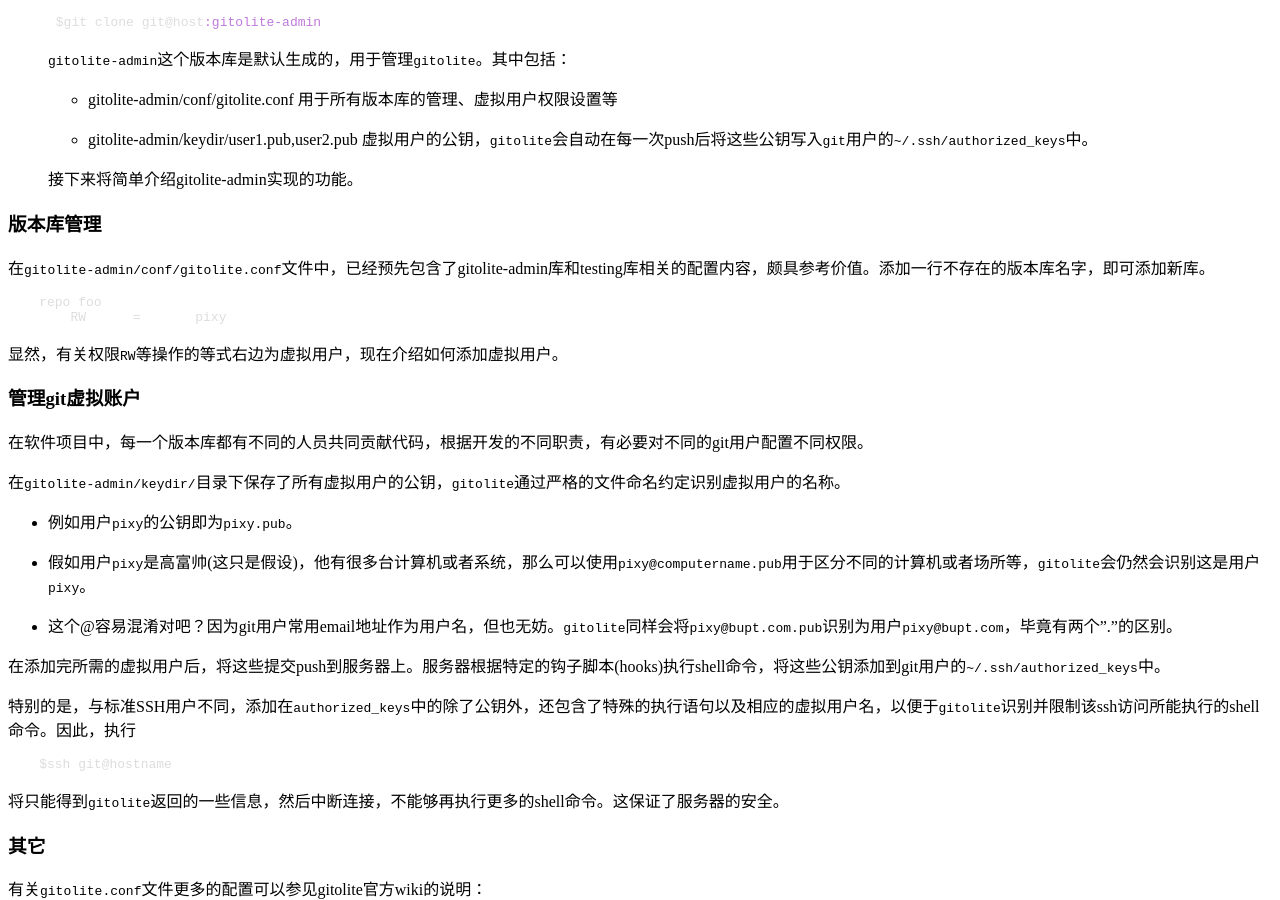
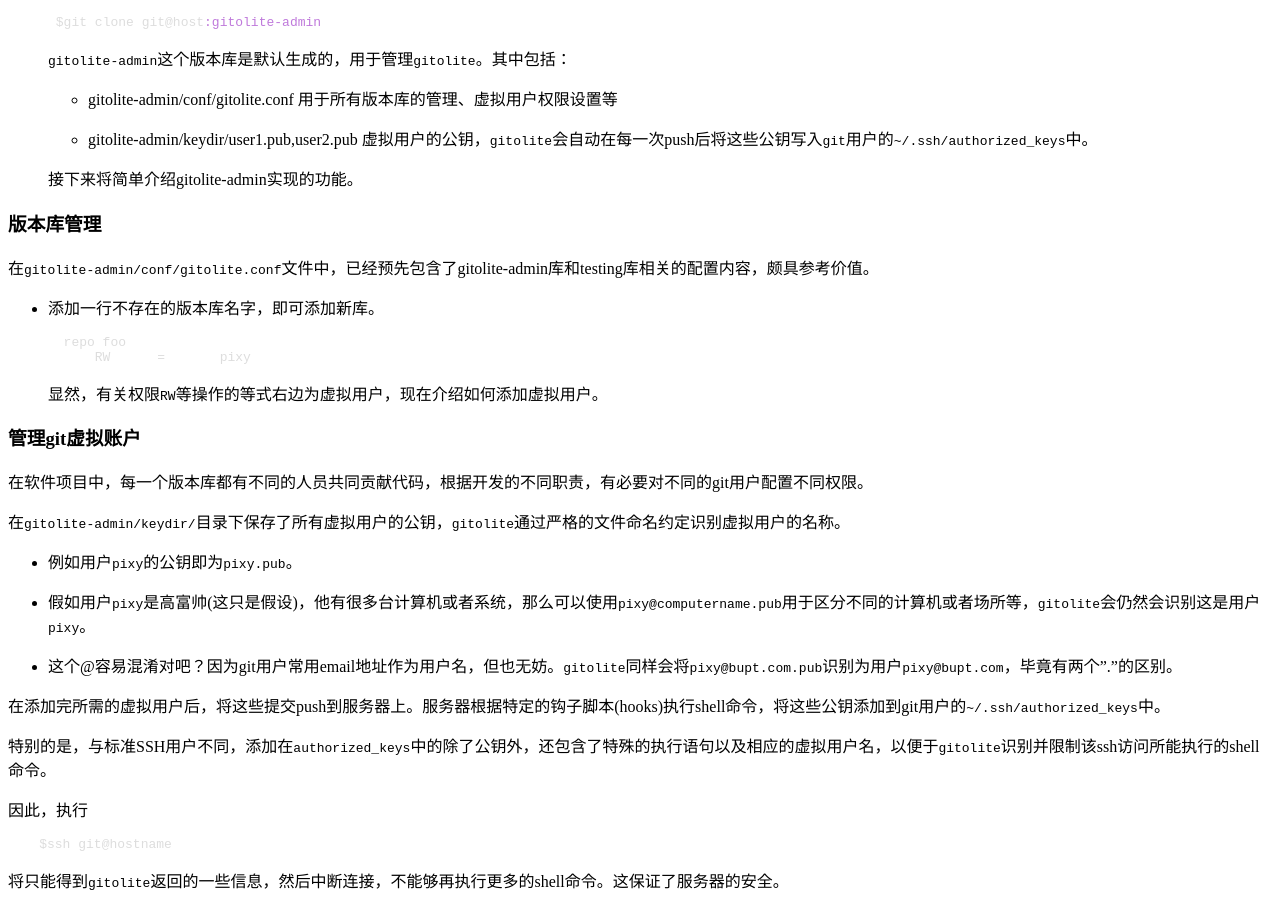
Before and after one commit to pixystone/pixystone.github.com, a Jekyll site: the page built from _posts/2013-01-12-git-server-configure-based-on-gitolite.md, in a window 1280 px wide and 900 px high, scrolled down 1355 px. Built offline with Jekyll 4.4.1, drawn with Linux system fonts in a browser that asks for light colours.

Commit message:
Modify some appearance

```diff
--- a/_posts/2013-01-12-git-server-configure-based-on-gitolite.md
+++ b/_posts/2013-01-12-git-server-configure-based-on-gitolite.md
@@ -66,12 +66,14 @@ tags: [git,gitolite,ssh]
 
 ### 版本库管理
 
-在`gitolite-admin/conf/gitolite.conf`文件中，已经预先包含了gitolite-admin库和testing库相关的配置内容，颇具参考价值。添加一行不存在的版本库名字，即可添加新库。
+在`gitolite-admin/conf/gitolite.conf`文件中，已经预先包含了gitolite-admin库和testing库相关的配置内容，颇具参考价值。
+
+- 添加一行不存在的版本库名字，即可添加新库。
 
         repo foo
             RW      =       pixy
 
-显然，有关权限`RW`等操作的等式右边为虚拟用户，现在介绍如何添加虚拟用户。
+    显然，有关权限`RW`等操作的等式右边为虚拟用户，现在介绍如何添加虚拟用户。
 
 ### 管理git虚拟账户
 
@@ -87,7 +89,9 @@ tags: [git,gitolite,ssh]
 
 在添加完所需的虚拟用户后，将这些提交push到服务器上。服务器根据特定的钩子脚本(hooks)执行shell命令，将这些公钥添加到git用户的`~/.ssh/authorized_keys`中。
 
-特别的是，与标准SSH用户不同，添加在`authorized_keys`中的除了公钥外，还包含了特殊的执行语句以及相应的虚拟用户名，以便于`gitolite`识别并限制该ssh访问所能执行的shell命令。因此，执行
+特别的是，与标准SSH用户不同，添加在`authorized_keys`中的除了公钥外，还包含了特殊的执行语句以及相应的虚拟用户名，以便于`gitolite`识别并限制该ssh访问所能执行的shell命令。
+
+因此，执行
 
         $ssh git@hostname
 
```
